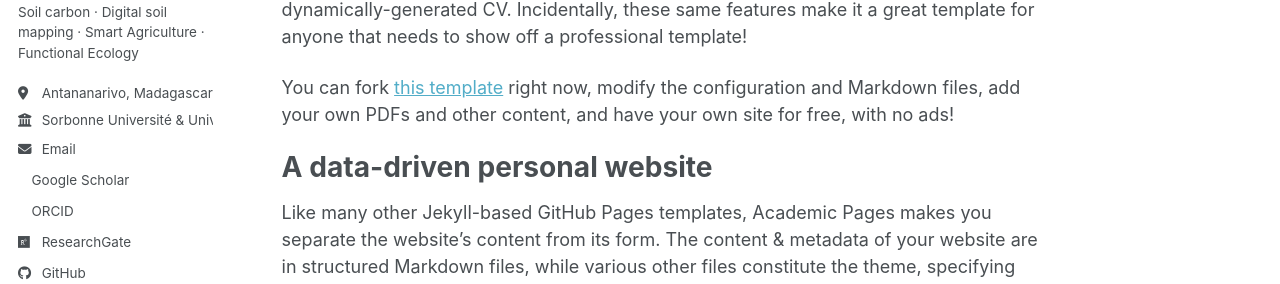
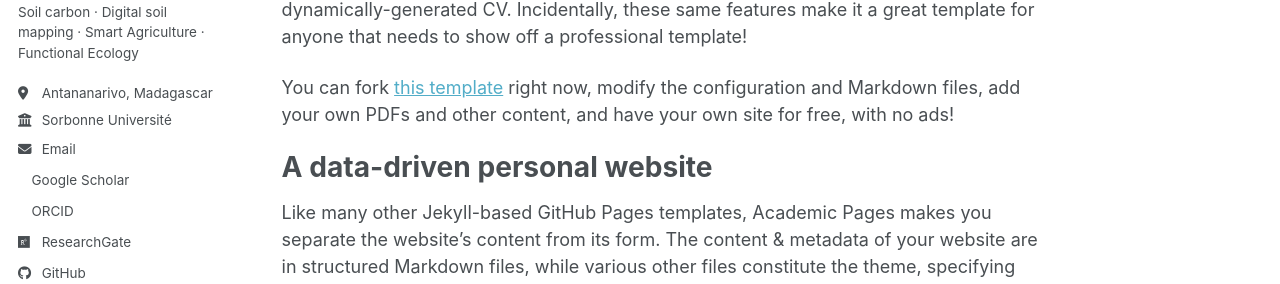
Before and after one commit to antsaro/antsaro.github.io, a Jekyll site: the page built from _pages/about.md, in a window 1280 px wide. Shown: the part 337-621 px from the top of the page. Built offline with Jekyll 4.4.1, drawn with Linux system fonts in a browser that asks for light colours; a script bundle is joined from its source files by our own code; a style sheet for code colours, icons or effects is not loaded.

Commit message:
Update _config.yml

```diff
--- a/_config.yml
+++ b/_config.yml
@@ -18,7 +18,7 @@ author:
   pronouns         :
   bio              : "Soil carbon · Digital soil mapping · Smart Agriculture · Functional Ecology"
   location         : "Antananarivo, Madagascar"
-  employer         : "Sorbonne Université & University of Antananarivo"
+  employer         : "Sorbonne Université"
   uri              :
   email            : "antsarobbb@gmail.com"
 
```
